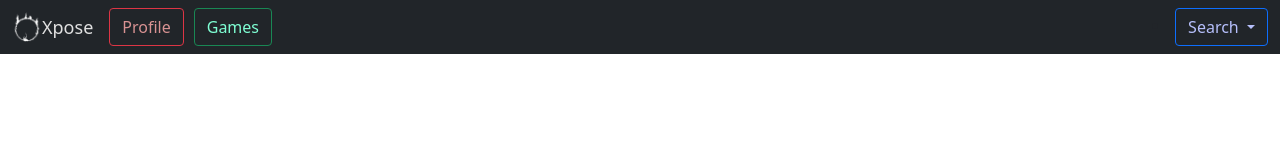
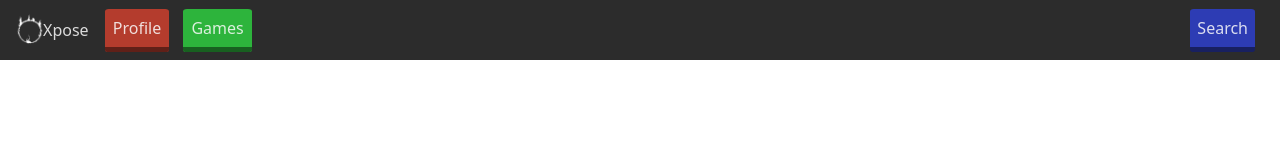
Before and after one commit to elEriiSz/portafolio-FrontEnd, a plain HTML site: page index.html in a window 1280 px wide. Drawn offline with Linux system fonts and the light colour scheme.

Commit message:
Cambio de bootsrap por css propio

```diff
--- a/index.html
+++ b/index.html
@@ -10,51 +10,27 @@
 
     <!-- Bootstrap CSS -->
     <link href="dist/bootstrap/css/bootstrap.min.css" rel="stylesheet">
-    <title>Minimo</title>
+    <link href="style.css" rel="stylesheet">
+    <title>Xpose</title>
 
   </head>
 
   <body>
-    <div class="navigation_bar">
-      <nav class="navbar navbar-expand bg-dark">
-      <div class="container-fluid">
-      <img src="images/Dark Sign.ico" alt="" width="30" height="30" class="d-inline-block align-text-top">
-      <a class="navbar-brand" href="#" style="color: rgb(224, 224, 224); font-size: large;">
-        Xpose
-      </a>
-      <button class="navbar-toggler" type="button" data-bs-toggle="collapse" data-bs-target="#navbarSupportedContent" aria-controls="navbarSupportedContent" aria-expanded="false" aria-label="Toggle navigation">
-        <span class="navbar-toggler-icon"></span>
-      </button>
-      <div class="collapse navbar-collapse" id="navbarSupportedContent">
-        <ul class="navbar-nav me-auto mb-0 mb-lg-0">
-          <li class="nav-item">
-            <a class="btn btn-outline-danger " aria-current="page" href="#" style="color: rgb(216, 146, 146);">
-              Profile
-            </a>
-         </li>
-          <li class="nav-item" style="margin-left: 10px;">
-            <a class="btn btn-outline-success" href="#" style="color: aquamarine;">
-              Games
-            </a>
-          </li>
-        </ul>
-            <li class="s dropdown">
-            <a class="btn btn-outline-primary dropdown-toggle" href="#" role="button" data-bs-toggle="dropdown" aria-expanded="false" style="color: rgb(182, 191, 251);" >
-            Search
-            </a>
-        <ul class="dropdown-menu">
-          <li>
-            <form class="d-flex" role="search">
-            <input class="form-control me-2" type="search" placeholder="Search" aria-label="Search">
-            <button class="btn btn-outline-primary" type="submit" style="color: rgb(182, 191, 251);">Search</button>
-          </form>
-          </li>
-        </ul>
-          </li>
+    <ul class="custom_navbar">
+      <li class="navbar-element"><img src="images/Dark Sign.ico" height="30px" width="30px" style="position: relative; bottom: 1px;"><a href="#" class="brand">Xpose</a></li>
+      <li class="navbar-element"><a class="custom_btn" href="#">Profile</a></li>
+      <li class="navbar-element"><a class="custom_btn" href="#" style="background-color: rgb(45, 180, 60); border-bottom-color: rgb(45, 180, 60) ;">Games</a></li>
+      <li class="navbar-element" style="float: right;">
+        <div class="dropdown">
+          <label class="search_btn" for="checkbox" style="background-color: rgb(45, 60, 180); border-bottom-color: rgb(45, 60, 180); bottom: 6px;">Search</label>
+          <input id="checkbox" type="checkbox" style="display: none;"/>
+          <div class="dropdown-content">
+            <input id="GET-name" type="text" name="name">
           </div>
         </div>
-      </nav>
-    </div>
+      </li>
+
+    </ul>
     <!-- Bootstrap JS -->
     <script src="dist/bootstrap/js/bootstrap.bundle.min.js"></script>
 
--- /dev/null
+++ b/style.css
@@ -0,0 +1,95 @@
+.custom_navbar {
+    list-style-type: none;
+    margin: 0px;
+    padding: 15px;
+    background-color: rgb(44, 44, 44);
+
+}
+.navbar-element {
+    display: inline;
+    margin-right: 10px;
+
+}
+.custom_btn {
+    background-color: rgb(180, 60, 45);
+    padding: 8px;
+    border-radius: 6%;
+    position: relative;
+    text-align: center;
+    text-decoration: none;
+    color: rgba(250, 250, 250, 0.850);
+    border-bottom-style:outset;
+    border-bottom-color: rgb(180, 60, 45) ;
+    border-bottom-left-radius: 6%;
+    border-bottom-right-radius: 6%;
+    border-bottom-width: 5px;
+}
+
+.custom_btn:active{
+    color:rgba(250, 250, 250, 0.500);
+    border-style: none;
+    position: relative;
+    top: 5px;
+}
+
+.custom_btn:hover{
+    color:rgba(250, 250, 250, 0.500);
+}
+
+.brand  {
+    position: relative;
+    text-align: center;
+    right: 2px;
+    top: 1.5px;
+    text-decoration: none;
+    color: rgba(250, 250, 250, 0.850);
+
+}
+
+.brand:hover {
+    color:azure;
+}
+
+.dropdown{
+
+    position: relative;
+    display: inline-block;
+
+}
+
+.dropdown-content{
+    display: none;
+    position: absolute;
+    right: 0px;
+    top: 35px;
+    background-color: #f1f1f1;
+    min-width: 160px;
+    box-shadow: 0px 8px 16px 0px rgba(0,0,0,0.2);
+    z-index: 1;
+}
+
+#checkbox:checked + .dropdown-content{
+    display: block;
+}
+
+.search_btn {
+    background-color: rgb(180, 60, 45);
+    padding: 7px;
+    border-radius: 6%;
+    position: relative;
+    text-align: center;
+    text-decoration: none;
+    color: rgba(250, 250, 250, 0.850);
+    border-bottom-style:outset;
+    border-bottom-color: rgb(180, 60, 45) ;
+    border-bottom-left-radius: 6%;
+    border-bottom-right-radius: 6%;
+    border-bottom-width: 5px;
+}
+
+.search_btn:active{
+    color:rgba(250, 250, 250, 0.500);
+    border-style: none;
+    position: relative;
+    top: 0px;
+}
```
Also changed, not shown: dist/bootstrap/css/bootstrap.min.css.
